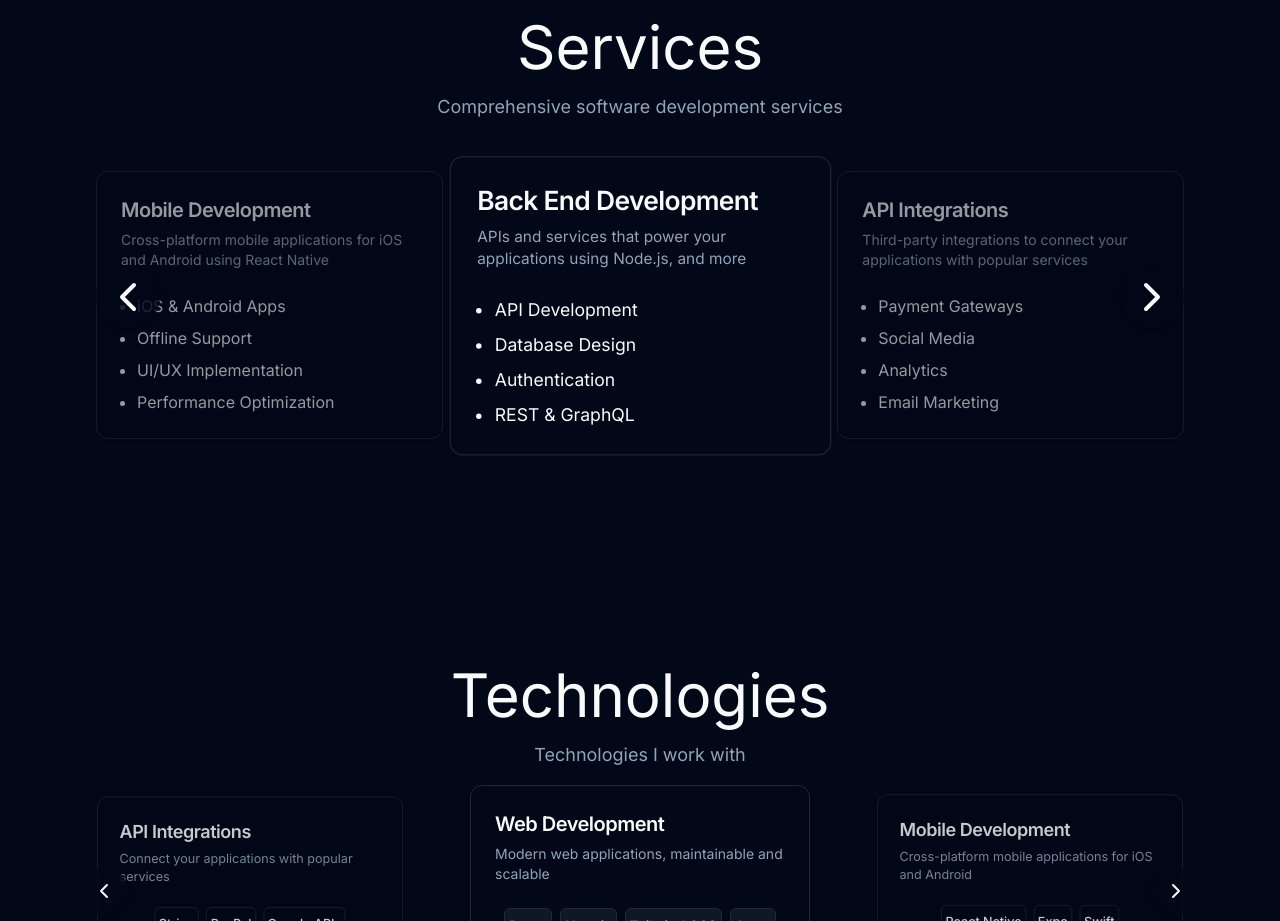
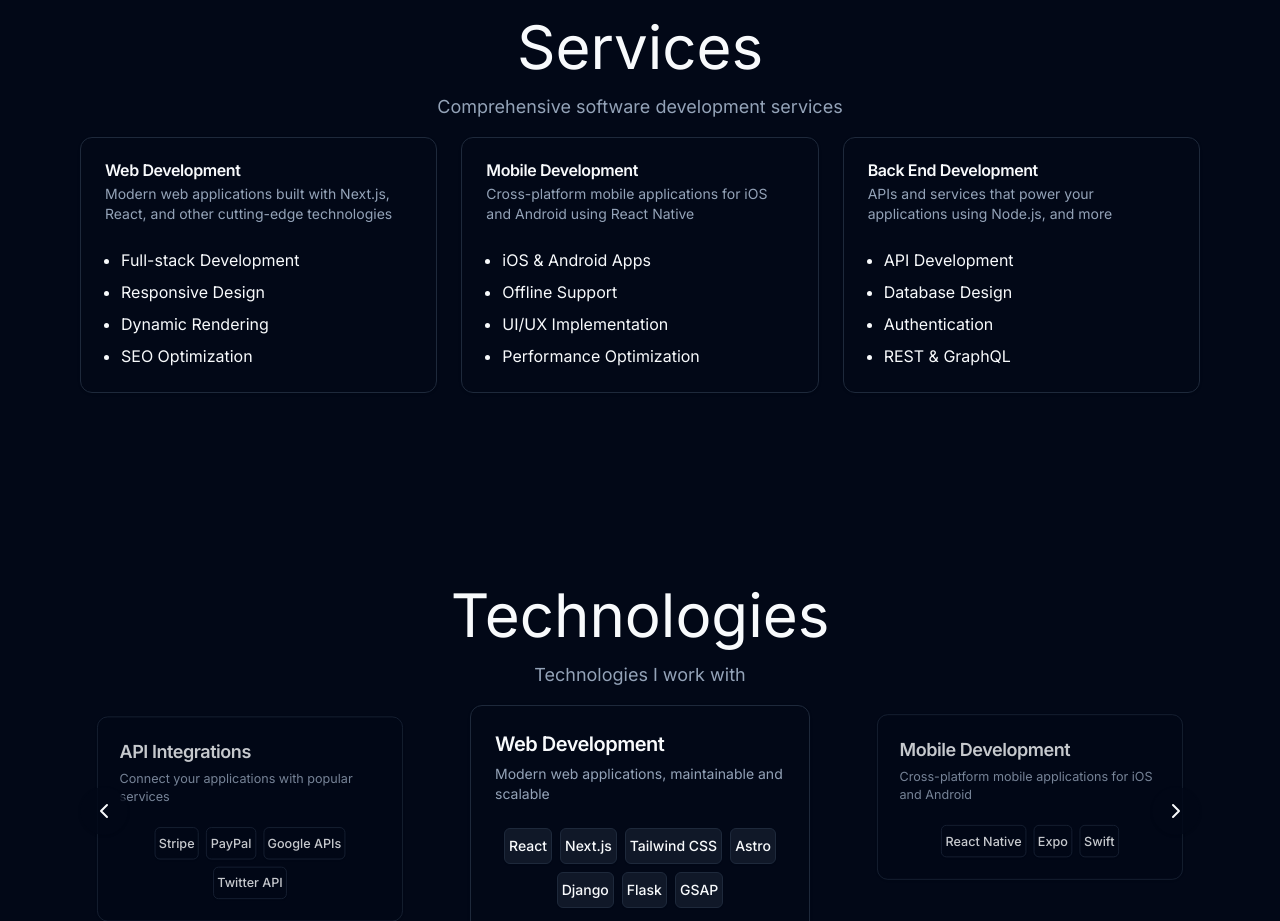
Before and after one commit to erkamkrs/portfolio-website, a Next.js app: page / in a window 1280 px wide. Shown: the part 2040-2961 px from the top of the page. Built offline with nearby package versions, Linux system fonts and the light colour scheme.

Commit message:
refactor(services): simplify services component by removing carousel functionality and using grid layout

```diff
--- a/components/developer/services.tsx
+++ b/components/developer/services.tsx
@@ -1,10 +1,5 @@
-"use client";
-
 import { Card, CardContent, CardDescription, CardHeader, CardTitle } from "@/components/ui/card"
 import { FadeIn } from "../ui/fadeIn";
-import { useState, useRef, useEffect } from "react";
-import { cn } from "@/lib/utils";
-import { title } from "process";
 
 const SERVICES = [
     {
@@ -15,84 +10,16 @@ const SERVICES = [
     {
         title: "Mobile Development",
         description: "Cross-platform mobile applications for iOS and Android using React Native",
-        features: ["iOS & Android Apps", "Offline Support", "UI/UX Implementation", "Performance Optimization"]
+        features: ["iOS & Android Apps", "Offline Support", "UI/UX Implementation",  "Performance Optimization"]
     },
     {
         title: "Back End Development",
         description: "APIs and services that power your applications using Node.js, and more",
         features: ["API Development", "Database Design", "Authentication", "REST & GraphQL"],
     },
-    {
-        title: "API Integrations",
-        description: "Third-party integrations to connect your applications with popular services",
-        features: ["Payment Gateways", "Social Media", "Analytics", "Email Marketing"],
-    }
 ]
 
 export default function Services() {
-    const [activeIndex, setActiveIndex] = useState(1); // Start with middle card active
-    const [isDragging, setIsDragging] = useState(false);
-    const [startX, setStartX] = useState(0);
-    const [translateX, setTranslateX] = useState(0);
-    const carouselRef = useRef<HTMLDivElement>(null);
-
-    // Handle infinite looping
-    const totalItems = SERVICES.length;
-
-    const getVisibleIndices = () => {
-        let indices = [
-            (activeIndex - 1 + totalItems) % totalItems,
-            activeIndex,
-            (activeIndex + 1) % totalItems
-        ];
-        return indices;
-    };
-
-    const visibleIndices = getVisibleIndices();
-
-    const handlePrev = () => {
-        setActiveIndex((prev) => (prev - 1 + totalItems) % totalItems);
-    };
-
-    const handleNext = () => {
-        setActiveIndex((prev) => (prev + 1) % totalItems);
-    };
-
-    // Touch and mouse event handlers for swipe
-    const handleTouchStart = (e: React.TouchEvent | React.MouseEvent) => {
-        setIsDragging(true);
-        const clientX = 'touches' in e ? e.touches[0].clientX : (e as React.MouseEvent).clientX;
-        setStartX(clientX);
-        setTranslateX(0);
-    };
-
-    const handleTouchMove = (e: React.TouchEvent | React.MouseEvent) => {
-        if (!isDragging) return;
-        const clientX = 'touches' in e ? e.touches[0].clientX : (e as React.MouseEvent).clientX;
-        const moveX = clientX - startX;
-        setTranslateX(moveX);
-    };
-
-    const handleTouchEnd = () => {
-        if (!isDragging) return;
-        setIsDragging(false);
-
-        // Determine if swipe was significant enough to change card
-        if (translateX > 50) {
-            handlePrev();
-        } else if (translateX < -50) {
-            handleNext();
-        }
-    };
-
-    // Auto-rotate if desired (optional)
-    useEffect(() => {
-        const interval = setInterval(() => {
-            handleNext();
-        }, 5000);
-        return () => clearInterval(interval);
-    }, [activeIndex]);
-
     return (
         <div id="services">
             <section className="container space-y-6 py-8 md:py-12 lg:py-24">
@@ -103,40 +30,11 @@ export default function Services() {
                             Comprehensive software development services
                         </p>
                     </div>
-
-                    <div
-                        className="relative mx-auto max-w-[2000px] overflow-hidden"
-                        ref={carouselRef}
-                    >
-                        <div
-                            className="flex items-center justify-center gap-6 px-4 py-8"
-                            onTouchStart={handleTouchStart}
-                            onTouchMove={handleTouchMove}
-                            onTouchEnd={handleTouchEnd}
-                            onMouseDown={handleTouchStart}
-                            onMouseMove={handleTouchMove}
-                            onMouseUp={handleTouchEnd}
-                            onMouseLeave={handleTouchEnd}
-                            style={{
-                                transform: `translateX(${translateX}px)`,
-                                transition: isDragging ? 'none' : 'transform 0.5s ease',
-                            }}
-                        >
-                            {visibleIndices.map((index, i) => {
-                                const service = SERVICES[index];
-                                const isCenter = i === 1;
-
-                                return (
-                                    <div
-                                        key={`${service.title}-${index}`}
-                                        className={cn(
-                                            "transition-transform duration-500 ",
-                                            isCenter ? "w-full max-w-[600px] z-10 scale-110" : "w-full max-w-[400px] opacity-60 "
-                                        )}
-                                    >
-                                        <Card className="flex flex-col h-full">
+                    <div className="mx-auto grid justify-center gap-6 sm:grid-cols-2 lg:grid-cols-3 xl:grid-cols-3 max-w-[2000px]">
+                        {SERVICES.map((service) => (
+                            <Card key={service.title} className="flex flex-col">
                                 <CardHeader>
-                                                <CardTitle className={isCenter ? "text-2xl" : "text-xl"}>{service.title}</CardTitle>
+                                    <CardTitle>{service.title}</CardTitle>
                                     <CardDescription>{service.description}</CardDescription>
                                 </CardHeader>
                                 <CardContent className="flex-1">
@@ -147,33 +45,10 @@ export default function Services() {
                                     </ul>
                                 </CardContent>
                             </Card>
-                                    </div>
-                                );
-                            })}
-                        </div>
-
-                        {/* Navigation arrows */}
-                        <button
-                            onClick={handlePrev}
-                            className="absolute left-4 top-1/2 -translate-y-1/2 z-20 bg-background/80 p-2 rounded-full shadow hover:bg-background"
-                            aria-label="Previous service"
-                        >
-                            <svg xmlns="http://www.w3.org/2000/svg" width="48" height="48" viewBox="0 0 24 24" fill="none" stroke="currentColor" strokeWidth="2" strokeLinecap="round" strokeLinejoin="round">
-                                <path d="m15 18-6-6 6-6"/>
-                            </svg>
-                        </button>
-                        <button
-                            onClick={handleNext}
-                            className="absolute right-4 top-1/2 -translate-y-1/2 z-20 bg-background/80 p-2 rounded-full shadow hover:bg-background"
-                            aria-label="Next service"
-                        >
-                            <svg xmlns="http://www.w3.org/2000/svg" width="48" height="48" viewBox="0 0 24 24" fill="none" stroke="currentColor" strokeWidth="2" strokeLinecap="round" strokeLinejoin="round">
-                                <path d="m9 18 6-6-6-6"/>
-                            </svg>
-                        </button>
+                        ))}
                     </div>
                 </FadeIn>
-            </section>
+            </section >
         </div>
     );
 }
```
Lines whose indentation alone changed are shown as unchanged.
